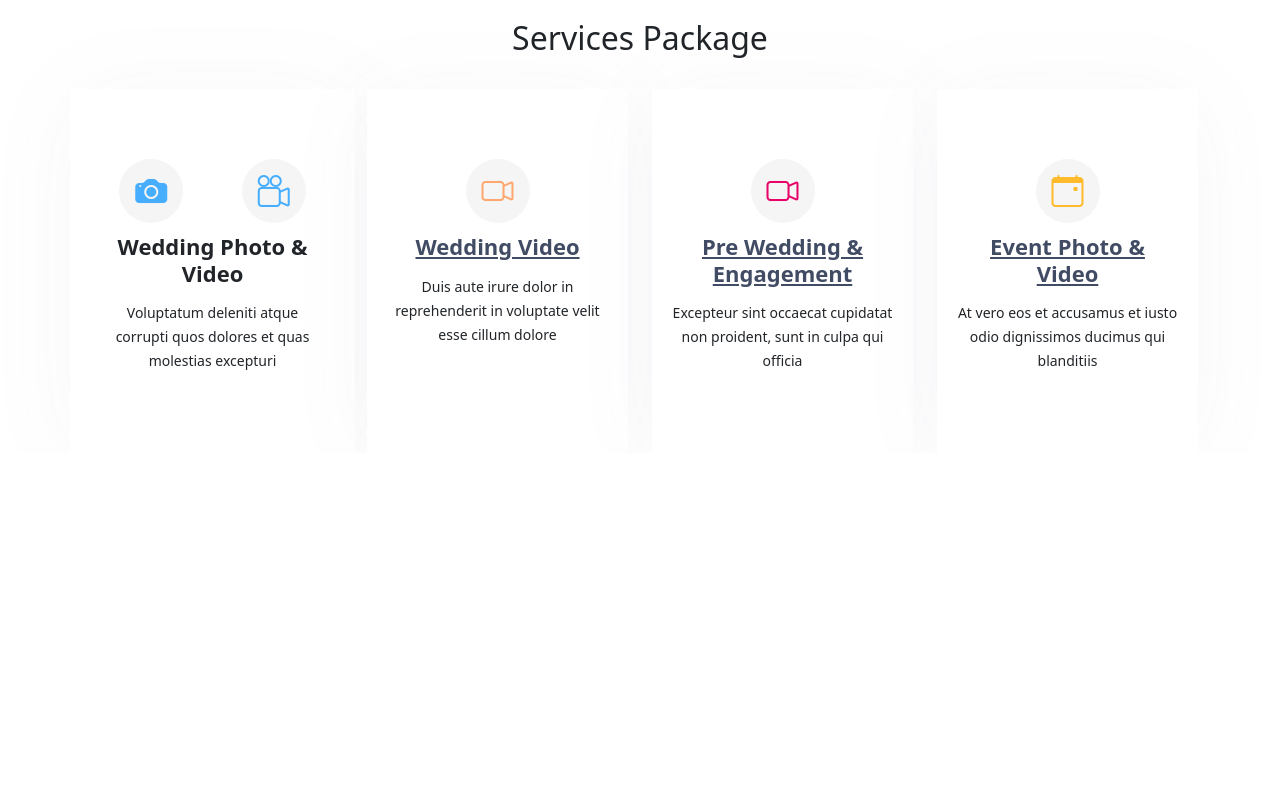
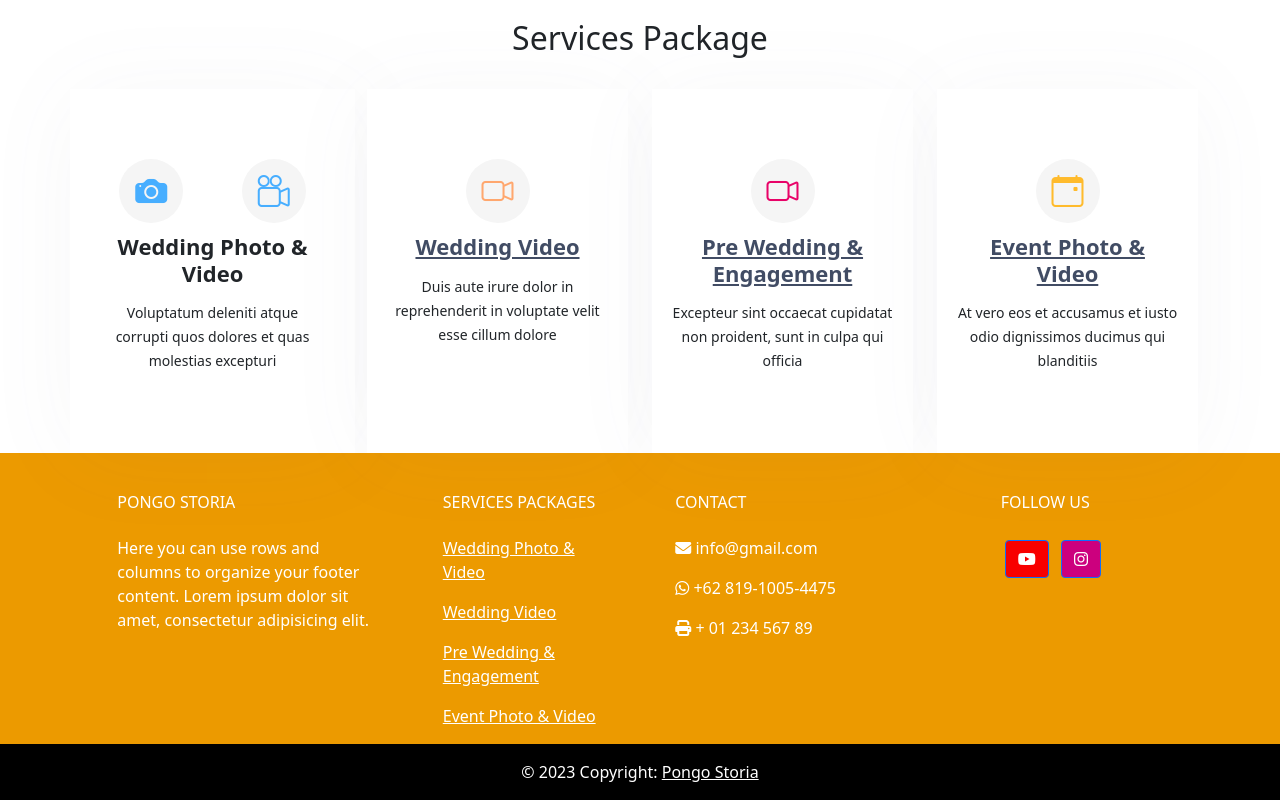
Before and after one commit to pongostoria/pongostoria.github.io, a plain HTML site: page event.html in a window 1280 px wide. Shown: the part 1806-2606 px from the top of the page. Before the commit the page ends 2259 px from the top, so only its background shows below. Drawn offline with nearby package versions, Linux system fonts and the light colour scheme.

Commit message:
Update event.html

```diff
--- a/event.html
+++ b/event.html
@@ -205,6 +205,103 @@
     <i class="bi bi-whatsapp"></i>
      </a>
     </main>
+<div class="col">
+    <!-- Footer -->
+    <footer
+            class="text-center text-lg-start text-white"
+            style="background-color: #ec9a00"
+            >
+      <!-- Grid container -->
+      <div class="container p-4 pb-0">
+        <!-- Section: Links -->
+        <section class="">
+          <!--Grid row-->
+          <div class="row">
+            <!-- Grid column -->
+            <div class="col-md-3 col-lg-3 col-xl-3 mx-auto mt-3">
+              <h6 class="text-uppercase mb-4 font-weight-bold">
+                Pongo Storia
+              </h6>
+              <p>
+                Here you can use rows and columns to organize your footer
+                content. Lorem ipsum dolor sit amet, consectetur adipisicing
+                elit.
+              </p>
+            </div>
+            <!-- Grid column -->
+
+            <hr class="w-100 clearfix d-md-none" />
+
+            <!-- Grid column -->
+            <div class="col-md-2 col-lg-2 col-xl-2 mx-auto mt-3">
+              <h6 class="text-uppercase mb-4 font-weight-bold">Services Packages</h6>
+              <p>
+                <a href="wedding_photo.html" class="text-white">Wedding Photo & Video</a>
+              </p>
+              <p>
+                <a href="wedding_video.html" class="text-white">Wedding Video</a>
+              </p>
+              <p>
+                <a href="prewedding.html" class="text-white">Pre Wedding & Engagement</a>
+              </p>
+              <p>
+                <a href="event.html" class="text-white">Event Photo & Video</a>
+              </p>
+            </div>
+            <!-- Grid column -->
+
+            <hr class="w-100 clearfix d-md-none" />
+
+            <!-- Grid column -->
+            <div class="col-md-4 col-lg-3 col-xl-3 mx-auto mt-3">
+              <h6 class="text-uppercase mb-4 font-weight-bold">Contact</h6>
+              <p><i class="fas fa-envelope mr-3"></i> info@gmail.com</p>
+              <p><i href="https://wa.link/lo41zn" class="fab fa-whatsapp"></i>   +62 819-1005-4475</p>
+              <p><i class="fas fa-print mr-3"></i> + 01 234 567 89</p>
+            </div>
+            <!-- Grid column -->
+
+            <!-- Grid column -->
+            <div class="col-md-3 col-lg-2 col-xl-2 mx-auto mt-3">
+              <h6 class="text-uppercase mb-4 font-weight-bold">Follow Us</h6>
+
+              <!-- Facebook -->
+              <a
+                 class="btn btn-primary btn-floating m-1"
+                 style="background-color: #f80000"
+                 href="https://www.youtube.com/@pongostoria"
+                 role="button btn-btn-lg-5"
+                 ><i class="fab fa-youtube-play"></i
+                ></a>
+
+              <!-- Twitter -->
+              <a
+                 class="btn btn-primary btn-floating m-1"
+                 style="background-color: #cc007e"
+                 href="#!"
+                 role="button"
+                 ><i class="fab fa-instagram"></i
+                ></a>
+            </div>
+          </div>
+          <!--Grid row-->
+        </section>
+        <!-- Section: Links -->
+      </div>
+      <!-- Grid container -->
+
+      <!-- Copyright -->
+      <div
+           class="text-center p-3 navbar-light"
+           style="background-color:#000000;"
+           >
+        © 2023 Copyright:
+        <a class="text-white" href="https://pongostoria.github.io/"
+           >Pongo Storia</a
+          >
+      </div>
+      <!-- Copyright -->
+    </footer>
     <script src="js/bootstrap.bundle.min.js"></script>
 </body>
 </html>
```
